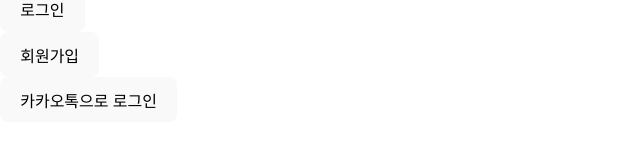
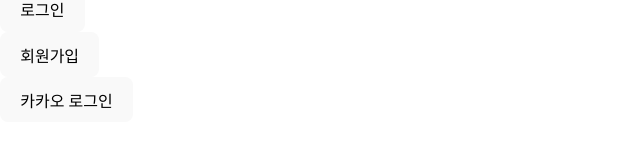
Before and after one commit to On-derDog/TadakTadak, a React (Vite) app in the folder frontend/: page /signin in a window 1280 px wide. Shown: the part 452-600 px from the top of the page, without its empty margins (0-640 px from the left). Built offline with nearby package versions, Linux system fonts and the light colour scheme.

Commit message:
Feat: 중복되는 부분 컴포넌트화, 재사용성 높이기

```diff
--- /dev/null
+++ b/frontend/src/components/Button.tsx
@@ -0,0 +1,7 @@
+export const Button = ({onClick,label,...rest})=>{
+  return(
+    <button onClick={onClick}{...rest}>
+      {label}
+    </button>
+  )
+}
--- /dev/null
+++ b/frontend/src/components/InputForm.tsx
@@ -0,0 +1,12 @@
+export const InputForm = ({type, onChange, placeholder,title,  ...rest}) =>{
+  return(<>
+    <span>{title}</span>
+    <input
+      onChange={onChange}
+      type={type}
+      placeholder={placeholder}
+      {...rest}
+    />
+
+  </>)
+}
--- a/frontend/src/pages/SigninPage.tsx
+++ b/frontend/src/pages/SigninPage.tsx
@@ -1,14 +1,16 @@
 import React,{useState} from "react";
 import { useNavigate } from "react-router-dom";
+import { InputForm } from "../components/InputForm";
+import { Button } from "../components/Button";
 
 const SigninPage = () => {
+    const navigate = useNavigate();
     const [inputs,setInputs] = useState({
         email: '',
         password : '',
     });
+    const {email,password} = inputs
 
-    const {email,password} = inputs
-    const navigate = useNavigate();
 
     const onChange = (e) => {
         const {value, name} = e.target;
@@ -19,19 +21,21 @@ const SigninPage = () => {
         console.log(inputs);
     }
 
-    const onSignin = (e) =>{
-        console.log("값확정",inputs)
-        setTimeout(() => navigate("/"), 2000);
-    }
-
-    const onSignUp = (e) =>{
-        console.log("회원가입",inputs)
-        setTimeout(() => navigate("/signup"), 2000);
-    }
-
-    const onSignKaKaoUp = (e) =>{
-        console.log("카카오 회원가입",inputs)
-        setTimeout(() => navigate("/signupkakao"), 2000);
+    const onButtonClick = (action) => {
+        console.log(action ,inputs);
+        switch(action){
+            case "onSignIn":
+                setTimeout(()=> navigate("/"),2000);
+                break;
+            case "onSignUp":
+                setTimeout(()=> navigate("/signup"),2000);
+                break;
+            case "onSignUpKakao":
+                setTimeout(()=> navigate("/signupkakao"),2000);
+                break;
+            default:
+                console.error("error")
+        }
     }
 
     return(
@@ -43,22 +47,21 @@ const SigninPage = () => {
             </section>
 
             {/* email input */}
-            <span>이메일</span>
-            <input onChange={onChange} type = 'text'  name="email" value={email} placeholder="이메일을 입력해주세요"></input>
+            <InputForm onChange={onChange} type = 'text' title="이메일"  name="email" value={email} placeholder="이메일을 입력해주세요"/>
 
             <br/>
 
             {/* pw input */}
-             <span>비밀번호</span>
-            <input onChange={onChange}
-            type = 'password' name="password" value={password} placeholder="비밀번호을 입력해주세요"></input>
+            <InputForm onChange={onChange}
+            type = 'password' title="비밀번호"  name="password" value={password} placeholder="비밀번호을 입력해주세요"/>
 
             <br/>
-            <button onClick={onSignin}>로그인</button>
+            <Button onClick={ () => onButtonClick("onSignIn")} label={"로그인"}></Button>
             <br/>
-            <button onClick={onSignUp}>회원가입</button>
+            <Button onClick={ () => onButtonClick("onSignUp")} label={"회원가입"}></Button>
             <br/>
-            <button onClick={onSignKaKaoUp}>카카오톡으로 로그인</button>
+            <Button onClick={ () => onButtonClick("onSignUpKakao")} label={"카카오 로그인"}></Button>
+
 
         </main>
     )
```
